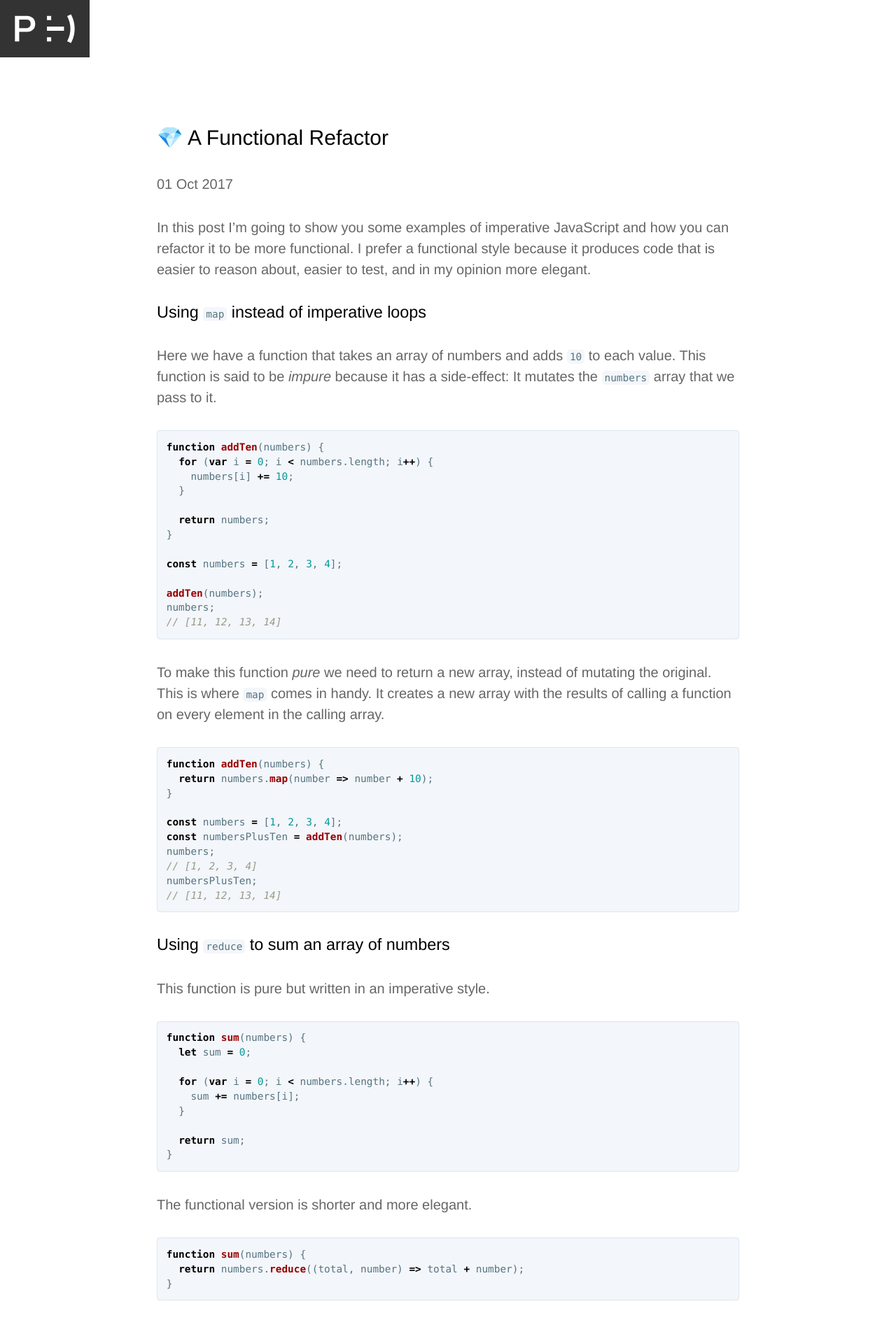
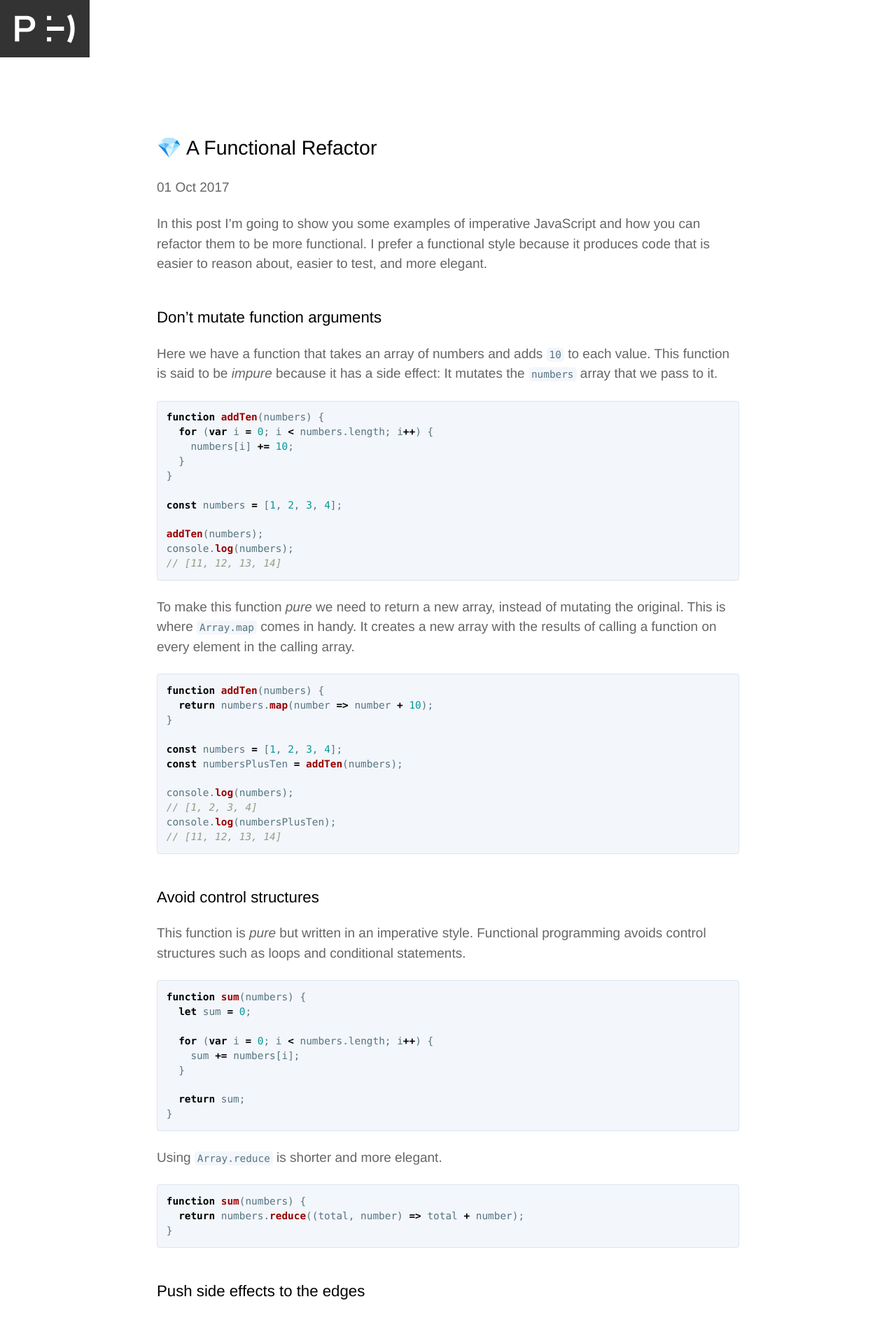
Before and after one commit to peterhry/peterhrynkow.com, a Jekyll site: the page built from _posts/2017-10-01-a-functional-refactor.markdown, in a window 1280 px wide. Shown: the top 1887 px of the page at 70% size. Built offline with Jekyll 4.4.1, drawn with Linux system fonts in a browser that asks for light colours; comment, search, counter and statistics services are not loaded; some of the changed text lies outside the part shown.

Commit message:
Tweak CSS, more work on drafts

````diff
--- a/_config.yml
+++ b/_config.yml
@@ -21,6 +21,9 @@ author:
   twitter: https://twitter.com/peterhry
 #Others
 markdown: kramdown
+kramdown:
+  input: GFM
+  auto_ids: true
 theme: jekyll-theme-cayman
 plugins:
   - jekyll-feed
--- a/_includes/page-footer.html
+++ b/_includes/page-footer.html
@@ -10,3 +10,6 @@
   and <a href="{{ site.author.twitter }}">Twitter</a><br>
   <code>@todo Get some nice looking icons down here.</code>
 </footer>
+
+
+<script async src="//platform.twitter.com/widgets.js" charset="utf-8"></script>
--- a/_posts/2017-10-01-a-functional-refactor.markdown
+++ b/_posts/2017-10-01-a-functional-refactor.markdown
@@ -5,29 +5,27 @@ date:   2017-10-01 00:00:00
 categories: [functional-programming]
 ---
 
-In this post I’m going to show you some examples of imperative JavaScript and how you can refactor it to be more functional. I prefer a functional style because it produces code that is easier to reason about, easier to test, and in my opinion more elegant.
+In this post I’m going to show you some examples of imperative JavaScript and how you can refactor them to be more functional. I prefer a functional style because it produces code that is easier to reason about, easier to test, and more elegant.
 
-### Using `map` instead of imperative loops
+### Don’t mutate function arguments
 
-Here we have a function that takes an array of numbers and adds `10` to each value. This function is said to be _impure_ because it has a side-effect: It mutates the `numbers` array that we pass to it.
+Here we have a function that takes an array of numbers and adds `10` to each value. This function is said to be _impure_ because it has a side effect: It mutates the `numbers` array that we pass to it.
 
 ```js
 function addTen(numbers) {
   for (var i = 0; i < numbers.length; i++) {
     numbers[i] += 10;
   }
-
-  return numbers;
 }
 
 const numbers = [1, 2, 3, 4];
 
 addTen(numbers);
-numbers;
+console.log(numbers);
 // [11, 12, 13, 14]
 ```
 
-To make this function _pure_ we need to return a new array, instead of mutating the original. This is where `map` comes in handy. It creates a new array with the results of calling a function on every element in the calling array.
+To make this function _pure_ we need to return a new array, instead of mutating the original. This is where `Array.map` comes in handy. It creates a new array with the results of calling a function on every element in the calling array.
 
 
 ```js
@@ -37,15 +35,16 @@ function addTen(numbers) {
 
 const numbers = [1, 2, 3, 4];
 const numbersPlusTen = addTen(numbers);
-numbers;
+
+console.log(numbers);
 // [1, 2, 3, 4]
-numbersPlusTen;
+console.log(numbersPlusTen);
 // [11, 12, 13, 14]
 ```
 
-### Using `reduce` to sum an array of numbers
+### Avoid control structures
 
-This function is pure but written in an imperative style.
+This function is _pure_ but written in an imperative style. Functional programming avoids control structures such as loops and conditional statements.
 
 ```js
 function sum(numbers) {
@@ -59,7 +58,7 @@ function sum(numbers) {
 }
 ```
 
-The functional version is shorter and more elegant.
+Using `Array.reduce` is shorter and more elegant.
 
 ```js
 function sum(numbers) {
@@ -70,11 +69,7 @@ function sum(numbers) {
 
 ### Push side effects to the edges
 
-> A functional style pushes side effects to the edges: “gather information, make decisions, act.” A good plan in most life situations too.
->
-> – Jessica Kerr
-
-Here we have a simple application where clicking a button increments a counter.
+Here we have a simple application where clicking a button updates a counter. The `incrementBy` and `addTen` functions are _impure_ because they modify a variable outside of their scope.
 
 ```js
 class App {
@@ -97,16 +92,9 @@ class App {
 }
 ```
 
-Let’s look at `incrementBy` and `addTen`. What do you notice about these functions?
+This program is simple enough that we can tell what happens when the button is clicked, but in a more complex application, _impure_ functions and their side effects make it difficult to keep track of changes to state.
 
-1. They modify a variable `this.counter` outside of their scope.
-2. They reference `this` which could be anything depending on how the function was called.
-
-In a simple program like this, we can easily tell what happens when the button is clicked. But a more complex application, _impure_ functions like these make it more difficult to keep track of our application state.
-
-We can’t always eliminate side-effects but we can keep them quarantined:
-
-
+What strategy can we use to improve this?
 ```js
 class App {
   constructor(button) {
@@ -128,3 +116,15 @@ class App {
   }
 }
 ```
+
+By refactoring the application to use pure functions, we push the side effects to the edges. `this.counter` is now controlled by a single function.
+
+<blockquote class="twitter-tweet" data-lang="en"><p lang="en" dir="ltr">A functional style pushes side effects to the edges: &quot;gather information, make decisions, act.&quot;<br>A good plan in most life situations too.</p>&mdash; Jessica Kerr (@jessitron) <a href="https://twitter.com/jessitron/status/713432439746654209?ref_src=twsrc%5Etfw">March 25, 2016</a></blockquote>
+
+This tweet hits the nail on the head. How does this apply to the refactored code?
+
+1. Gather information (click events, current state)
+2. Make decisions (determine new state from pure functions)
+3. Act (assign new state)
+
+For a program to be useful, we can’t eliminate side effects entirely.
--- a/css/cayman.css
+++ b/css/cayman.css
@@ -78,7 +78,7 @@ a:hover { text-decoration: underline; }
   display: block;
 }
 
-@media screen and (min-width: 64em) {
+@media (min-width: 64em) {
   .logo {
     width: 8rem;
   }
@@ -86,30 +86,27 @@ a:hover { text-decoration: underline; }
 
 .main-content {
     word-wrap: break-word;
+    padding: 2rem 1rem;
+    font-size: 1rem;
+    margin: 0 auto;
 }
 .main-content:first-child {
     margin-top: 0;
 }
-@media screen and (min-width: 64em) {
+@media (min-width: 42em) {
+    .main-content {
+        padding: 2rem 4rem;
+        font-size: 1.125rem;
+    }
+}
+@media (min-width: 64em) {
     .main-content {
         max-width: 64rem;
         padding: 4rem 6rem;
-        margin: 0 auto;
-        font-size: 1.25rem;
+        font-size: 1.1875rem;
     }
 }
-@media screen and (min-width: 42em) and (max-width: 64em) {
-    .main-content {
-        padding: 2rem 4rem;
-        font-size: 1.25rem;
-    }
-}
-@media screen and (max-width: 42em) {
-    .main-content {
-        padding: 2rem 1rem;
-        font-size: 1rem;
-    }
-}
+
 .main-content img {
     max-width: 100%;
 }
@@ -122,14 +119,13 @@ a:hover { text-decoration: underline; }
 .main-content h4,
 .main-content h5,
 .main-content h6 {
-    margin-top: 2rem;
-    margin-bottom: 2rem;
+    margin: 3rem 0 0;
     line-height: 1.25;
     font-weight: normal;
     color: #000;
 }
 .main-content p {
-    margin-bottom: 2rem;
+    margin: 1.5rem 0 0;
 }
 .main-content code {
     padding: 2px 4px;
@@ -140,9 +136,9 @@ a:hover { text-decoration: underline; }
     border-radius: 0.3rem;
 }
 .main-content pre {
-    padding: 0.8rem;
+    padding: 1rem;
     margin-top: 0;
-    margin-bottom: 2rem;
+    margin: 1.5rem 0 0;
     font: 1rem Consolas, "Liberation Mono", Menlo, Courier, monospace;
     color: #567482;
     word-wrap: normal;
@@ -161,7 +157,7 @@ a:hover { text-decoration: underline; }
     border: 0;
 }
 .main-content .highlight {
-    margin-botom: 1rem;
+    margin: 1.5rem 0 0;
 }
 .main-content .highlight pre {
     margin-botom: 0;
@@ -196,12 +192,12 @@ a:hover { text-decoration: underline; }
 }
 .main-content ul,
 .main-content ol {
-    margin-top: 0;
+    margin: 1.5rem 0 0;
 }
 .main-content blockquote {
     padding: 0 1rem;
     margin-left: 0;
-    margin-bottom: 2rem;
+    margin: 1.5rem 0 0;
     color: #819198;
     border-left: 0.3rem solid #dce6f0;
 }
@@ -238,7 +234,7 @@ a:hover { text-decoration: underline; }
 }
 .main-content dl dd {
     padding: 0;
-    margin-bottom: 2rem;
+    margin: 1.5rem 0 0;
 }
 .main-content hr {
     height: 2px;
@@ -251,17 +247,17 @@ a:hover { text-decoration: underline; }
     padding-top: 2rem;
     margin-top: 2rem;
 }
-@media screen and (min-width: 64em) {
+@media (min-width: 64em) {
     .site-footer {
         font-size: 1rem;
     }
 }
-@media screen and (min-width: 42em) and (max-width: 64em) {
+@media (min-width: 42em) and (max-width: 64em) {
     .site-footer {
         font-size: 1rem;
     }
 }
-@media screen and (max-width: 42em) {
+@media (max-width: 42em) {
     .site-footer {
         font-size: 0.9rem;
     }
@@ -269,3 +265,7 @@ a:hover { text-decoration: underline; }
 .site-footer-credits {
     color: #819198;
 }
+
+.twitter-tweet {
+    margin: 1.5rem 0 0 !important;
+}
````
